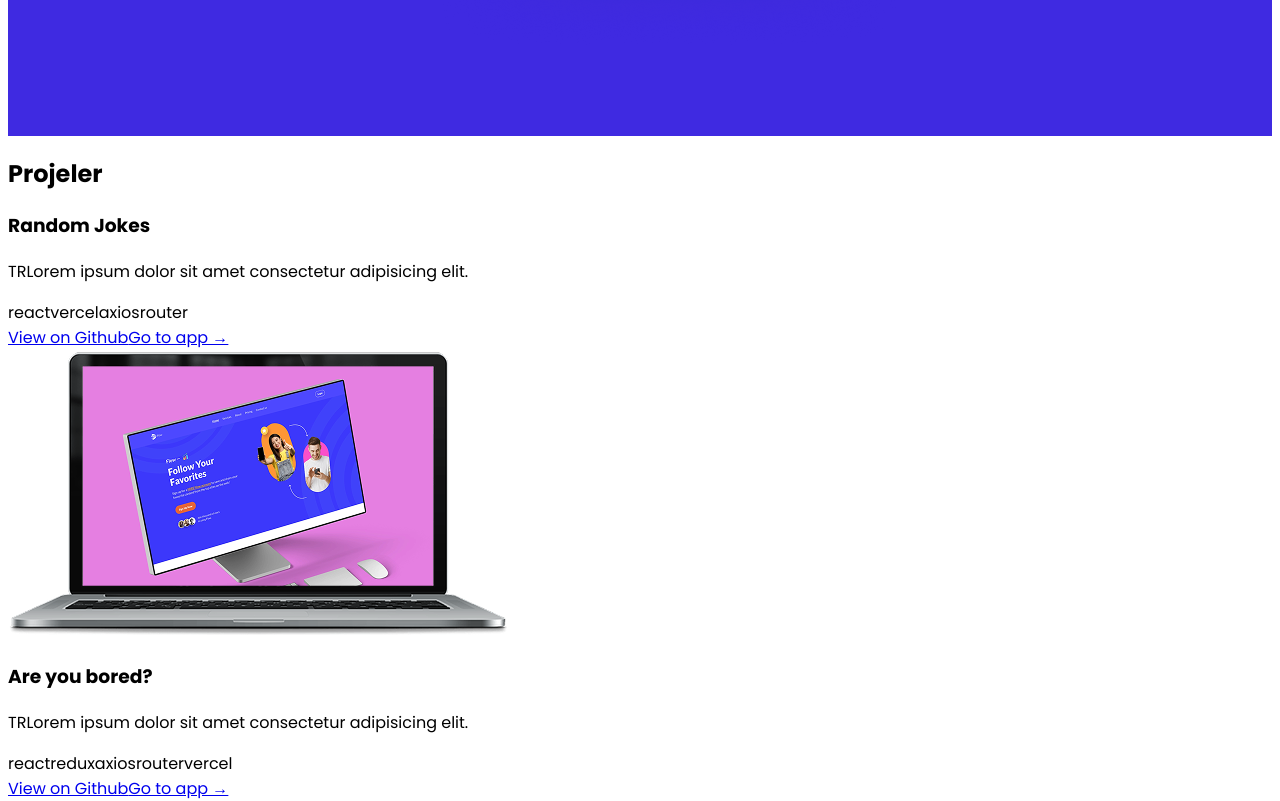
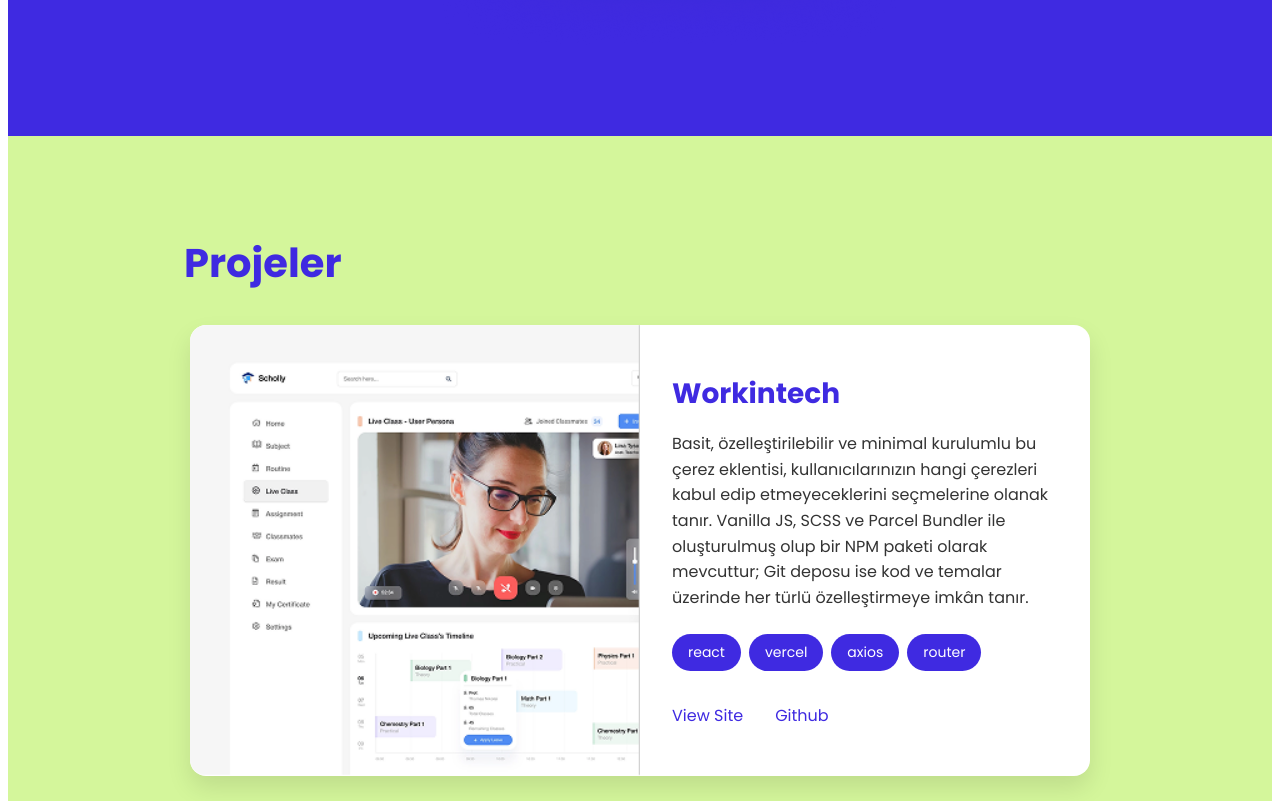
Before and after one commit to Bora-Erk/Frontend-Challenge, a React (Vite) app: page / in a window 1280 px wide. Shown: the part 1600-2401 px from the top of the page. Built offline with nearby package versions, Linux system fonts and the light colour scheme.

Commit message:
projects css

```diff
--- a/src/components/Profile.css
+++ b/src/components/Profile.css
@@ -9,10 +9,9 @@
     margin: 0 0 2rem;
     font-size: 2.5rem;
     color: #d4f69b;
-    margin-left: 4rem;          /* açık yeşil */
+    margin-left: 4rem;
   }
 
-  /* 3 sütunlu grid: temel bilgi – foto – hakkında */
   .profile-container {
     display: grid;
     grid-template-columns: 1fr auto 1fr;
@@ -21,7 +20,6 @@
     margin-left: 4rem;
   }
 
-  /* Soldaki temel bilgi kutusu */
   .profile-basic {
     text-align: left;
   }
@@ -56,7 +54,6 @@
   }
 
 
-
   .profile-about {
     text-align: left;
   }
--- a/src/components/Projects.css
+++ b/src/components/Projects.css
@@ -0,0 +1,77 @@
+.projects {
+    background: #d4f69b;
+    padding: 4rem 2rem;
+  }
+
+  .projects h2 {
+    font-size: 2.5rem;
+    color: #3f2ae1;
+    margin-bottom: 2rem;
+    margin-left: 9rem;
+  }
+
+  .projects-grid {
+    display: grid;
+    row-gap: 3rem;
+    max-width: 900px;
+    margin: 0 auto;
+  }
+
+  .project {
+    background: #fff;
+    border-radius: 1rem;
+    overflow: hidden;
+    box-shadow: 0 12px 24px rgba(0, 0, 0, 0.1);
+    display: grid;
+    grid-template-columns: 1fr 1fr;
+    align-items: center;
+  }
+
+  .project img {
+    width: 100%;
+    height: auto;
+    object-fit: cover;
+    display: block;
+  }
+
+  .project-info {
+    padding: 2rem;
+  }
+
+  .project-info h3 {
+    margin: 0 0 1rem;
+    font-size: 1.75rem;
+    color: #3f2ae1;
+  }
+
+  .project-info p {
+    margin: 0 0 1.5rem;
+    color: #333;
+    line-height: 1.6;
+  }
+
+  .project-tags {
+    margin-bottom: 1.5rem;
+  }
+
+  .project-tags span {
+    display: inline-block;
+    background: #3f2ae1;
+    color: #fff;
+    border-radius: 999px;
+    padding: 0.5rem 1rem;
+    font-size: 0.875rem;
+    margin-right: 0.5rem;
+    margin-bottom: 0.5rem;
+  }
+
+  .project-links a {
+    margin-right: 2rem;
+    color: #3f2ae1;
+    text-decoration: none;
+    font-weight: 500;
+  }
+
+  .project-links a:hover {
+    text-decoration: underline;
+  }
--- a/src/components/Projects.jsx
+++ b/src/components/Projects.jsx
@@ -1,35 +1,37 @@
 import React from 'react';
 import './Projects.css';
-import randomJokes from '../assets/randomJokes.png';
-import areYouBored from '../assets/areYouBored.png';
+import workintech from '../assets/workintech.png';
+import journey from '../assets/journey.png';
 import { useLanguage } from '../context/LanguageContext.jsx';
 
 
 const Projects = () => {
   const { t } = useLanguage();
   const projects = [
-    { title: 'Random Jokes', tags: ['react','vercel','axios','router'], img: randomJokes, desc:t('areYouBored') },
-    { title: 'Are you bored?', tags: ['react','redux','axios','router','vercel'], img: areYouBored, desc:t('randomJokes') }
+    { title: 'Workintech', tags: ['react','vercel','axios','router'], img: workintech, desc:t('areYouBored') },
+    { title: 'Journey', tags: ['react','redux','axios','router','vercel'], img: journey, desc:t('randomJokes') }
   ];
 
   return (
     <section className="projects">
       <h2>{t('projectsTitle')}</h2>
-      <div className="projects__grid">
+      <div className="projects-grid">
         {projects.map(p => (
           <article key={p.title} className="project">
-            <div className="project__info">
+            <img src={p.img} alt={p.title} />
+            <div className="project-info">
               <h3>{p.title}</h3>
               <p>{p.desc}</p>
-              <div className="project__tags">
+              <div className="project-tags">
                 {p.tags.map(tag => <span key={tag}>{tag}</span>)}
               </div>
-              <div className="project__links">
-                <a href="#">View on Github</a>
-                <a href="#">Go to app →</a>
+              <div className="project-links">
+                <a href="#">View Site</a>
+                <a href="#">Github</a>
+
               </div>
             </div>
-            <img src={p.img} alt={p.title} />
+
           </article>
         ))}
       </div>
--- a/src/context/LanguageContext.jsx
+++ b/src/context/LanguageContext.jsx
@@ -38,12 +38,12 @@
   projectsTitle: { tr: 'Projeler', en: 'Projects' },
 
   areYouBored: {
-    tr: 'TRLorem ipsum dolor sit amet consectetur adipisicing elit.',
-    en: 'Lorem ipsum dolor sit amet consectetur adipisicing elit.'
+    tr: 'Basit, özelleştirilebilir ve minimal kurulumlu bu çerez eklentisi, kullanıcılarınızın hangi çerezleri kabul edip etmeyeceklerini seçmelerine olanak tanır. Vanilla JS, SCSS ve Parcel Bundler ile oluşturulmuş olup bir NPM paketi olarak mevcuttur; Git deposu ise kod ve temalar üzerinde her türlü özelleştirmeye imkân tanır.',
+    en: 'A simple customizable, minimal setup cookie plugin that allows your users to select which cookies to accept or decline. This was created with vanilla JS, SCSS and Parcel Bundler and is available as a NPM package and the git repository makes any type of customization to code and themes possible.'
   },
   randomJokes: {
-    tr: 'TRLorem ipsum dolor sit amet consectetur adipisicing elit.',
-    en: 'Lorem ipsum dolor sit amet consectetur adipisicing elit.'
+    tr: 'Basit, özelleştirilebilir ve minimal kurulumlu bu çerez eklentisi, kullanıcılarınızın hangi çerezleri kabul edip etmeyeceklerini seçmelerine olanak tanır. Vanilla JS, SCSS ve Parcel Bundler ile oluşturulmuş olup bir NPM paketi olarak mevcuttur; Git deposu ise kod ve temalar üzerinde her türlü özelleştirmeye imkân tanır.',
+    en: 'A simple customizable, minimal setup cookie plugin that allows your users to select which cookies to accept or decline. This was created with vanilla JS, SCSS and Parcel Bundler and is available as a NPM package and the git repository makes any type of customization to code and themes possible.'
   },
 
   footerPhrase: {
```
Also changed, not shown: src/assets/journey.png (added), src/assets/workintech.png (added).
